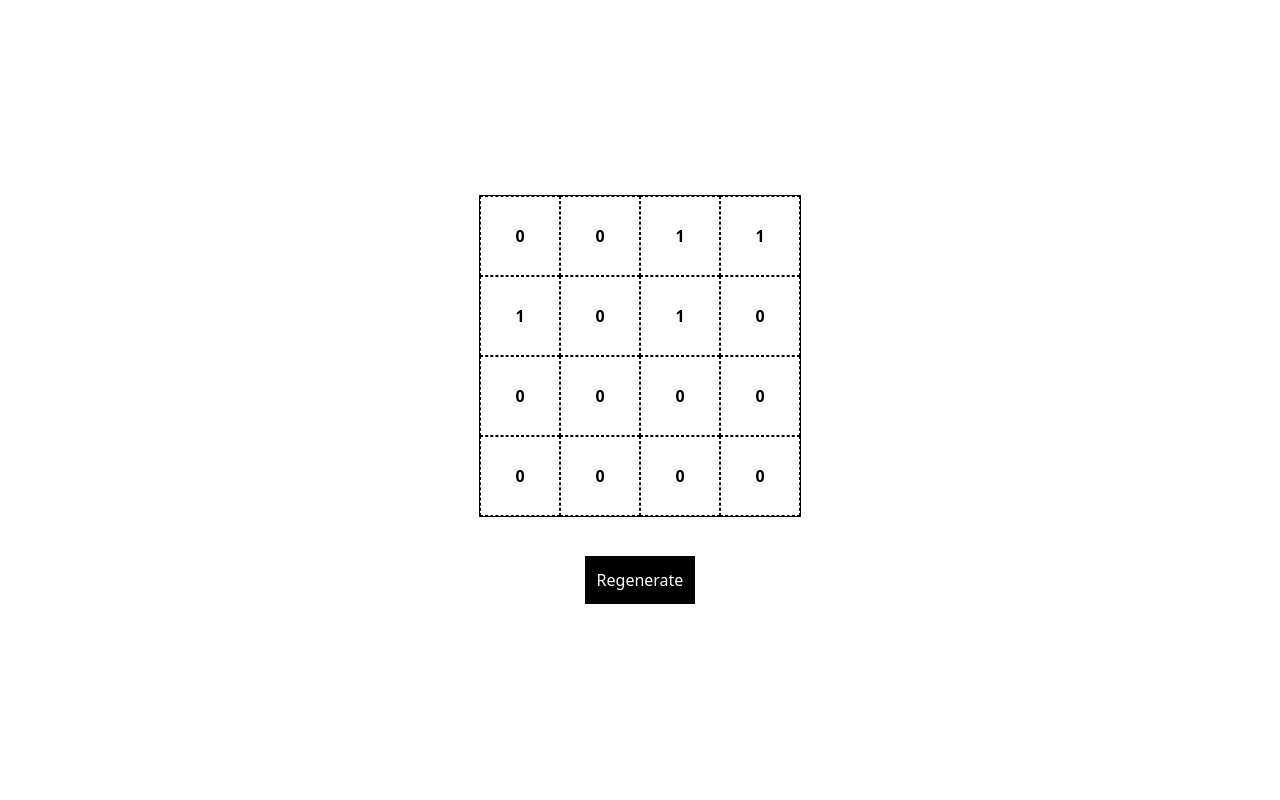
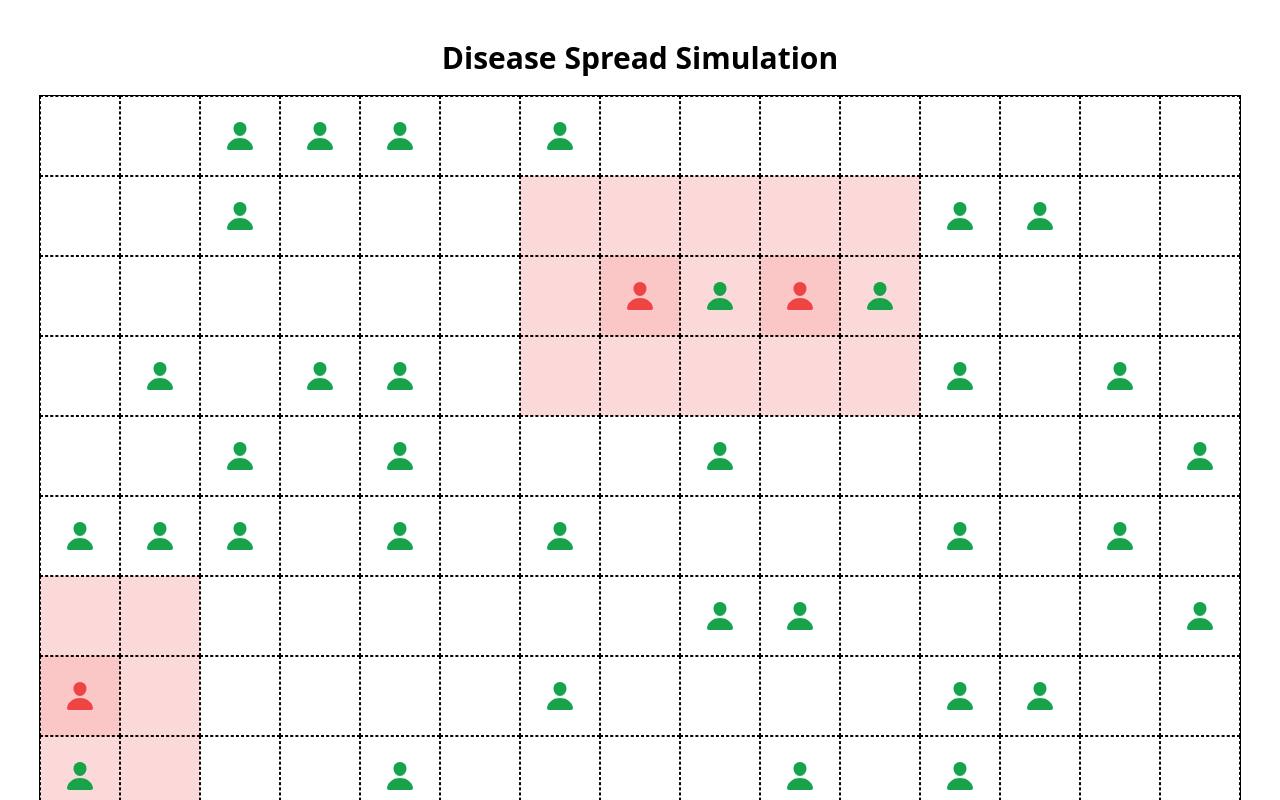
Before and after one commit to ahmadzakiakmal/Pandemic-Spread-Simulation, a Next.js app: page / in a window 1280 px wide. Shown: the top 800 px of the page. Built offline with nearby package versions, Linux system fonts and the light colour scheme.

Commit message:
feat: styling and minor logic

```diff
--- a/src/pages/index.jsx
+++ b/src/pages/index.jsx
@@ -1,36 +1,87 @@
 import Image from "next/image";
 import { useEffect, useState } from "react";
+import { IoPerson } from "react-icons/io5";
 
-function GridBox({value, showVisuals}) {
+function GridBox({ value, showVisuals, index, grid, cols }) {
   return (
-    <div className="w-[80px] !aspect-square font-bold grid place-items-center border-black border-1 border box-border border-dashed">
-      {
-        showVisuals ? (<></>) : (<h1>{value}</h1>)
+    <div
+      className={
+        "w-[80px] !aspect-square font-bold grid place-items-center border-black border-1 border box-border border-dashed " +
+        (grid[index - 1]?.value == 2 &&
+        index % cols !== 0 &&
+        (index - 1) % cols !== cols - 1
+          ? " bg-red-500/20 "
+          : "") +
+        (grid[index + 1]?.value == 2 &&
+        index % cols !== cols - 1 &&
+        (index + 1) % cols !== 0
+          ? " bg-red-500/20 "
+          : "") +
+        (grid[index - cols]?.value == 2 ? " bg-red-500/20 " : "") +
+        (grid[index + cols]?.value == 2 ? " bg-red-500/20 " : "") +
+        (grid[index - cols - 1]?.value == 2 &&
+        index % cols !== 0 &&
+        (index - cols - 1) % cols !== cols - 1
+          ? " bg-red-500/20 "
+          : "") +
+        (grid[index - cols + 1]?.value == 2 &&
+        index % cols !== cols - 1 &&
+        (index - cols + 1) % cols !== 0
+          ? " bg-red-500/20 "
+          : "") +
+        (grid[index + cols - 1]?.value == 2 &&
+        index % cols !== 0 &&
+        (index + cols - 1) % cols !== cols - 1
+          ? " bg-red-500/20 "
+          : "") +
+        (grid[index + cols + 1]?.value == 2 &&
+        index % cols !== cols - 1 &&
+        (index + cols + 1) % cols !== 0
+          ? " bg-red-500/20 "
+          : "") +
+        (value == 2 ? " bg-red-500/30 " : "")
       }
+    >
+      {showVisuals ? (
+        value === 0 ? (
+          <></>
+        ) : (
+          <>
+            <IoPerson
+              className={
+                "text-[32px] " +
+                (value == 1 ? "text-green-600" : "text-red-500")
+              }
+            />
+          </>
+        )
+      ) : (
+        <h1>{value}</h1>
+      )}
+      {/* {index} */}
     </div>
   );
 }
 
 export default function Home() {
   // * Setup Grid
-  const [rows, setRows] = useState(4);
-  const [cols, setCols] = useState(4);
+  const [rows, setRows] = useState(15);
+  const [cols, setCols] = useState(15);
   const [grid, setGrid] = useState([]);
   const [colsClass, setColsClass] = useState("grid-cols-5");
 
   // * Other Parameters
-  // ? Rasio orang dengan total grid - Dimodelkan dengan probabilitas adanya orang dalam tiap grid
-  const [populationDensity, setPopulationDensity] = useState(0.5);
+  // ? Rasio orang dengan total grid / Kepadatan populasi di area - Dimodelkan dengan probabilitas adanya orang dalam tiap grid
+  const [populationDensity, setPopulationDensity] = useState(0.3);
   // ? Rasio orang yang terinfeksi dengan total orang - Dimodelkan dengan probabilitas 1 orang membawa penyakit
-  const [infectionRate, setInfectionRate] = useState(.1);
+  const [infectionRate, setInfectionRate] = useState(0.1);
   // ? Ukuran seberapa menular penyakit - Dimodelkan dengan jarak neighborhood yang dapat tertular
   const [spreadRange, setSpreadRange] = useState(1);
   // ? Imunitas seseorang - Dimodelkan dengan probabilitas orang dalam jarak tertular, bisa tidak tertular
-  const [immunityRate, setImmunityRate] = useState(0.5);
+  const [immunityRate, setImmunityRate] = useState(0.4);
 
   // * Variables for Visual Needs
   const [showVisuals, setShowVisuals] = useState(true);
-
 
   // * Utility Variables
   const [refresh, setRefresh] = useState(false);
@@ -40,7 +91,7 @@ export default function Home() {
     const newGrid = [];
     for (let i = 0; i < rows * cols; i++) {
       const randomNumber = Math.random();
-      console.log(randomNumber);
+      // console.log(randomNumber);
       let value = 0;
       if (randomNumber < populationDensity) {
         const randomNumber2 = Math.random();
@@ -59,18 +110,29 @@ export default function Home() {
 
   return (
     <main className="bg-white min-h-screen relative flex flex-col justify-center items-center py-10">
-      {/* <h1 className="text-center text-black text-2xl">Disease Spread Simulation</h1> */}
-      <div className="flex flex-col justify-center items-center gap-10">
-        <div className="simulation-grid w-fit outline outline-1 outline-black" style={{"--grid-cols": cols}}>
-          {
-            grid.map((grid, i) => (
-              <GridBox key={i} value={grid.value} index={i} />
-            ))
-          }
+      <h1 className="text-center text-black text-3xl font-bold">Disease Spread Simulation</h1>
+      <div className="flex flex-col justify-center items-center gap-10 mt-5">
+        <div
+          className="simulation-grid w-fit outline outline-1 outline-black"
+          style={{ "--grid-cols": cols }}
+        >
+          {grid.map((grid_item, i) => (
+            <GridBox
+              key={i}
+              value={grid_item.value}
+              index={i}
+              showVisuals={showVisuals}
+              grid={grid}
+              cols={cols}
+            />
+          ))}
         </div>
-        <div className="bg-black text-white cursor-pointer p-3" onClick={() => {
-          setRefresh(!refresh);
-        }}>
+        <div
+          className="bg-black text-white cursor-pointer p-3 unselectable"
+          onClick={() => {
+            setRefresh(!refresh);
+          }}
+        >
           Regenerate
         </div>
       </div>
```
